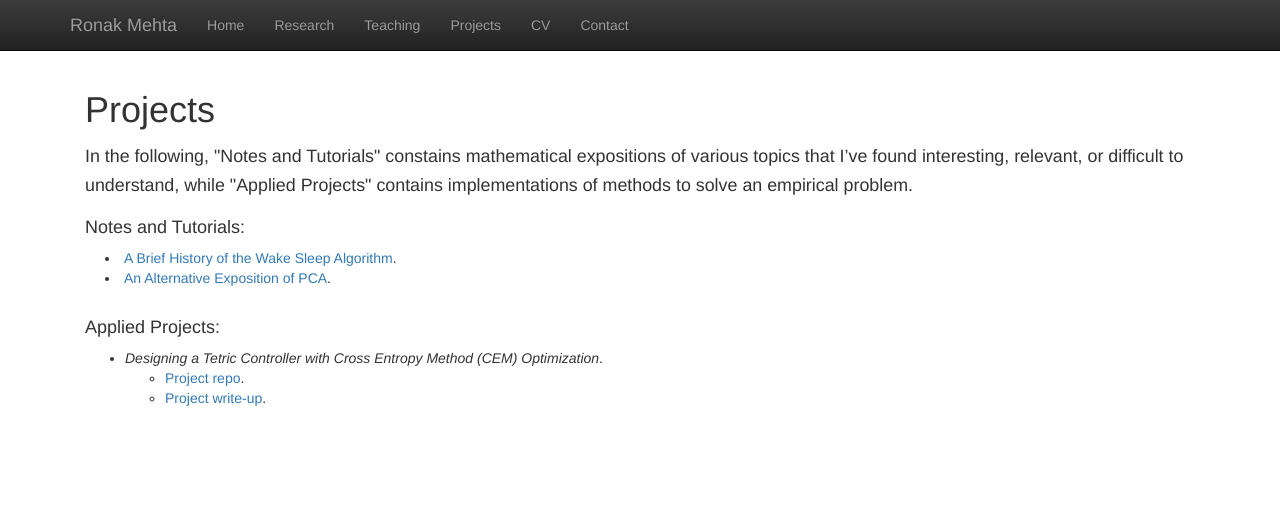
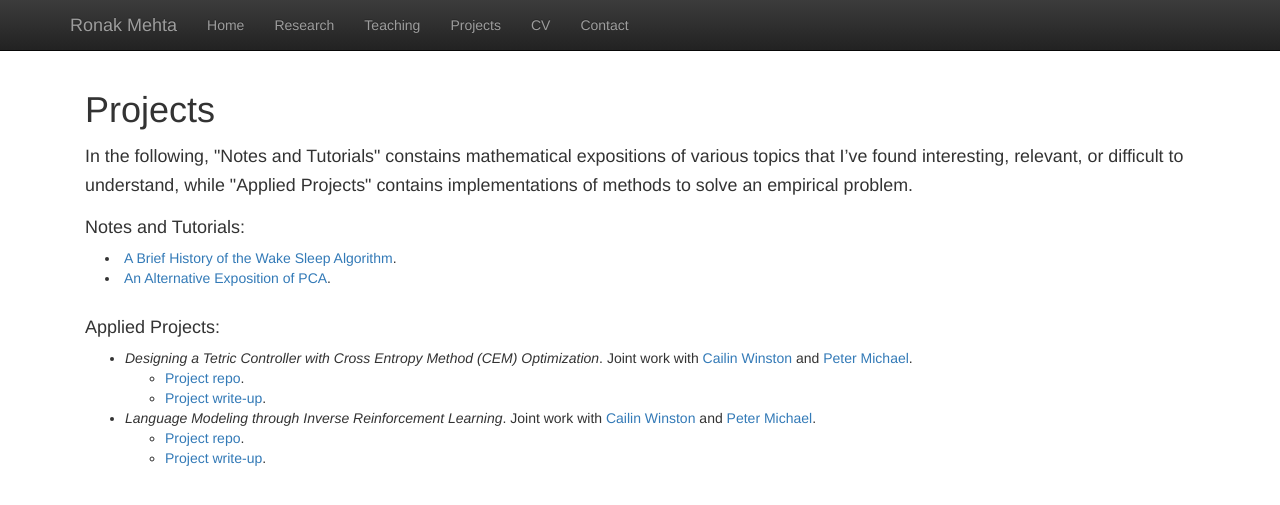
Before and after one commit to shreyap18/shreyap18.github.io, a Jekyll site: the page built from projects.html, in a window 1280 px wide. Shown: the top 505 px of the page. Built offline with Jekyll 4.4.1, drawn with Linux system fonts in a browser that asks for light colours; nearby versions of some CDN libraries; library files that are not in the unit come from our copies.

Commit message:
irl-text-generation added.

```diff
--- a/projects.html
+++ b/projects.html
@@ -24,12 +24,21 @@ title: 'Projects'
 <p class="content" style="padding:0px;margin:0px 20px 0px;">
 <ul>
     <li style="padding:0px;margin:0px 0px 0px;"> <i>Designing a Tetric Controller with Cross Entropy Method (CEM)
-            Optimization</i>.
+            Optimization</i>. Joint work with <a href="https://github.com/cailinw">Cailin Winston</a> and <a
+            href="https://github.com/ptrmcl">Peter Michael</a>.
         <ul>
             <li> <a href="https://github.com/ronakdm/tetris_cem">Project repo</a>. </li>
             <li> <a href="projects/tetris_cem.pdf">Project write-up</a>.
         </ul>
     </li>
+    <li style="padding:0px;margin:0px 0px 0px;"> <i>Language Modeling through Inverse Reinforcement Learning</i>. Joint
+        work with <a href="https://github.com/cailinw">Cailin Winston</a> and <a href="https://github.com/ptrmcl">Peter
+            Michael</a>.
+        <ul>
+            <li> <a href="https://github.com/ronakdm/irl-text-generation">Project repo</a>. </li>
+            <li> <a href="projects/irl_text_generation.pdf">Project write-up</a>.
+        </ul>
+    </li>
 </ul>
 <br />
 </p>
```
Also changed, not shown: 1 other file.
